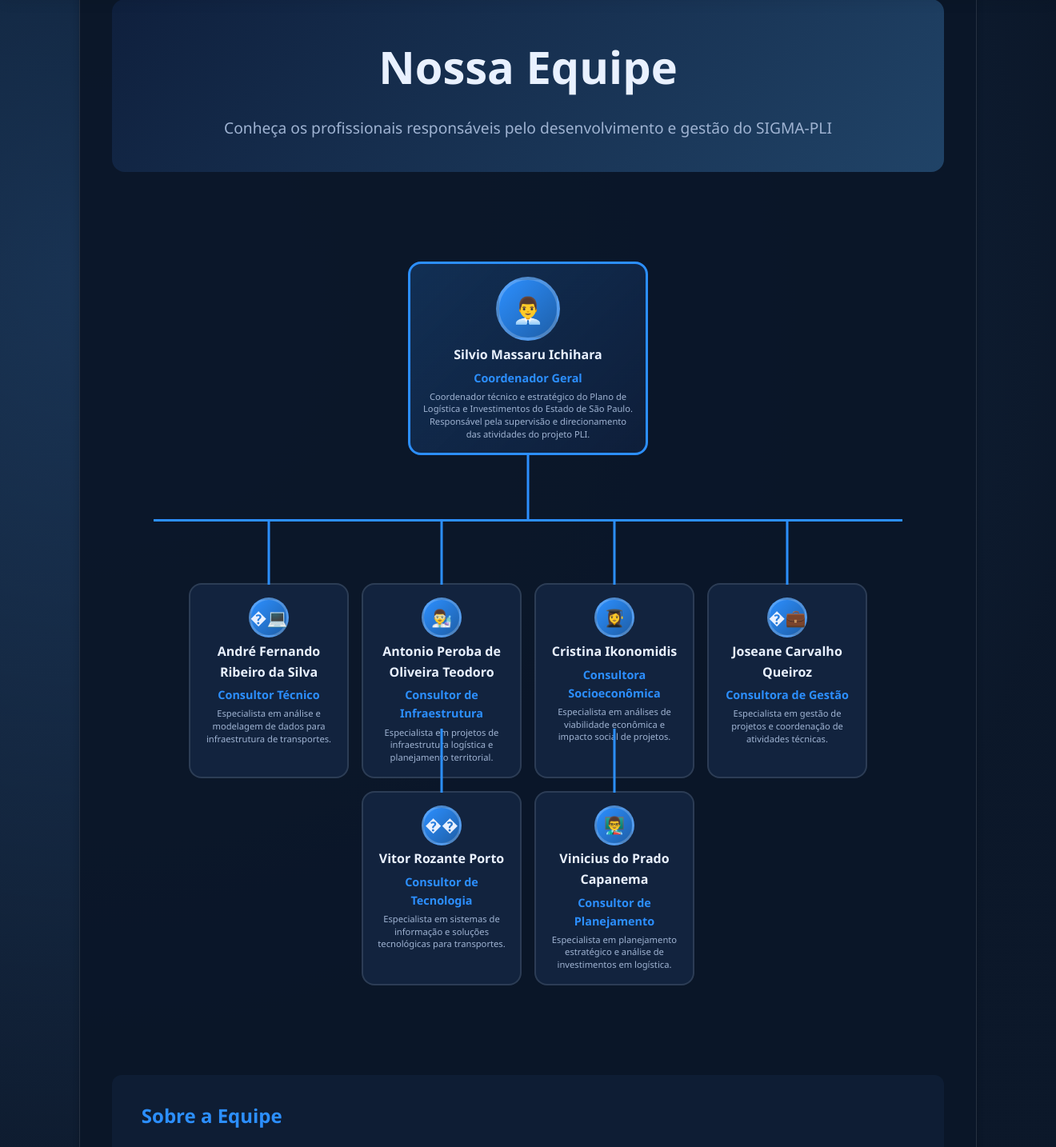
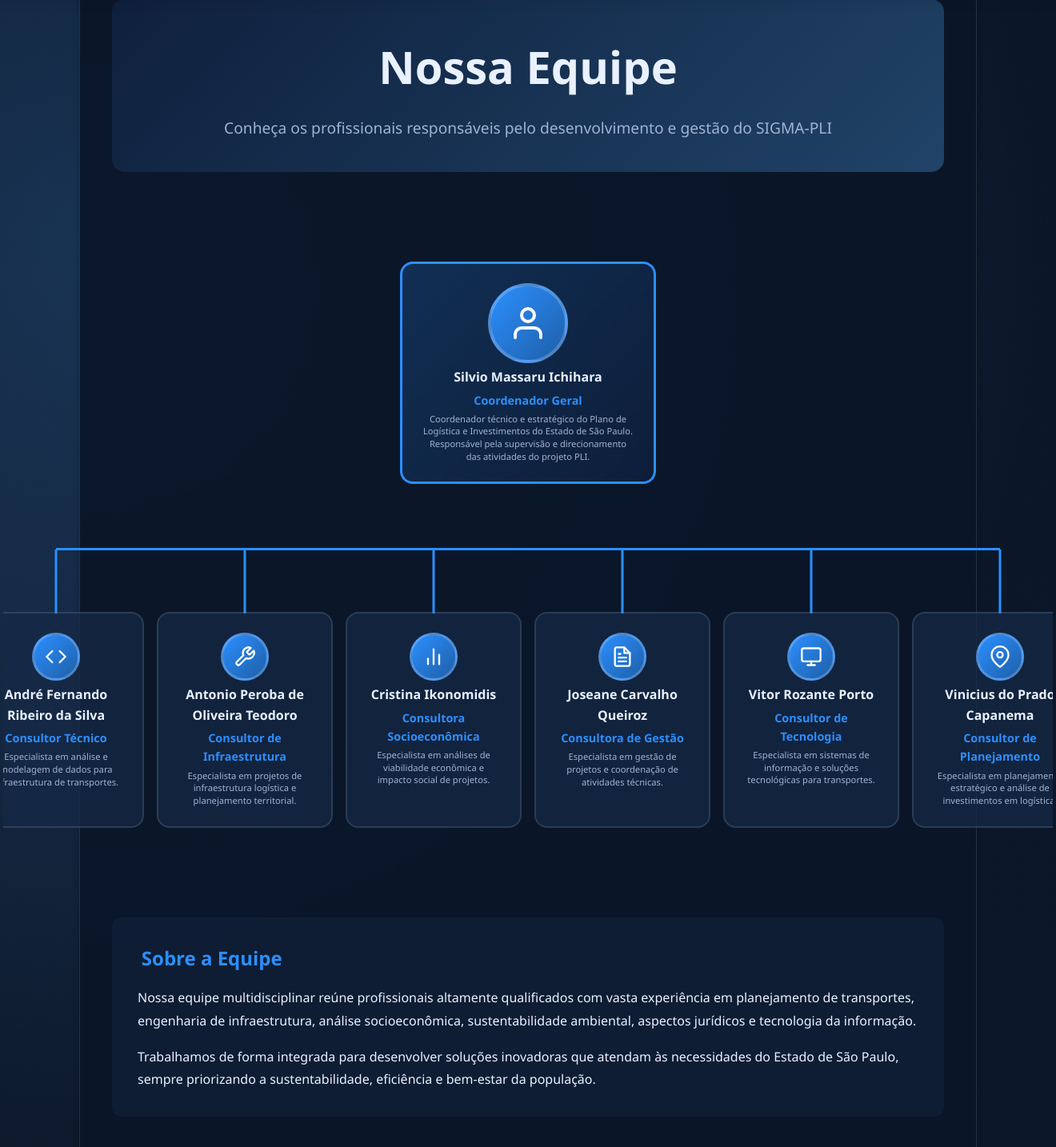
Before and after one commit to vpcapanema/SIGMA-PLI, a FastAPI app: page /equipe in a window 1320 px wide. Shown: the part 90-1524 px from the top of the page at 80% size. Run offline with FastAPI, Linux system fonts and the light colour scheme.

Commit message:
fix(equipe): replace all corrupted emojis with SVG icons, restore card dimensions, fix org chart layout

```diff
--- a/static/css/M00_home/style_home_team.css
+++ b/static/css/M00_home/style_home_team.css
@@ -39,11 +39,11 @@
 .org-level {
   display: flex;
   justify-content: center;
-  flex-wrap: wrap;
+  flex-wrap: nowrap;
   gap: var(--spacing-md);
   margin: var(--spacing-xl) 0;
   position: relative;
-  max-width: 100%;
+  overflow-x: auto;
   padding: 0 var(--spacing-md);
 }
 
@@ -51,13 +51,15 @@
   background: rgba(22, 42, 72, 0.7);
   border: 2px solid var(--dashboard-border);
   border-radius: var(--border-radius-lg);
-  padding: var(--spacing-md);
-  min-width: 180px;
-  max-width: 200px;
+  padding: var(--spacing-lg);
+  min-width: 200px;
+  max-width: 220px;
   text-align: center;
   position: relative;
   transition: all 0.3s ease;
   flex-shrink: 0;
+  word-break: break-word;
+  overflow-wrap: break-word;
 }
 
 .org-card:hover {
@@ -74,13 +76,13 @@
   );
   border-color: var(--dashboard-accent);
   border-width: 3px;
-  min-width: 280px;
-  max-width: 300px;
+  min-width: 300px;
+  max-width: 320px;
 }
 
 .org-card .icon {
-  width: 50px;
-  height: 50px;
+  width: 60px;
+  height: 60px;
   border-radius: 50%;
   background: linear-gradient(135deg, var(--dashboard-accent), #1e5fa8);
   display: flex;
@@ -91,11 +93,23 @@
   border: 3px solid rgba(255, 255, 255, 0.2);
 }
 
+.org-card .icon svg {
+  color: white;
+  stroke: white;
+  width: 28px;
+  height: 28px;
+}
+
 .org-card.coordinator .icon {
-  width: 80px;
-  height: 80px;
+  width: 100px;
+  height: 100px;
   font-size: 2rem;
   border-width: 4px;
+}
+
+.org-card.coordinator .icon svg {
+  width: 48px;
+  height: 48px;
 }
 
 .org-card .name {
--- a/templates/pages/M00_home/template_equipe_pagina.html
+++ b/templates/pages/M00_home/template_equipe_pagina.html
@@ -46,7 +46,14 @@
                         <!-- Nível 1: Coordenador -->
                         <div class="org-level level-1">
                             <div class="org-card coordinator">
-                                <div class="icon">👨‍💼</div>
+                                <div class="icon">
+                                    <svg xmlns="http://www.w3.org/2000/svg" width="32" height="32" viewBox="0 0 24 24"
+                                        fill="none" stroke="currentColor" stroke-width="2" stroke-linecap="round"
+                                        stroke-linejoin="round">
+                                        <path d="M20 21v-2a4 4 0 0 0-4-4H8a4 4 0 0 0-4 4v2"></path>
+                                        <circle cx="12" cy="7" r="4"></circle>
+                                    </svg>
+                                </div>
                                 <div class="name">Silvio Massaru Ichihara</div>
                                 <div class="role">Coordenador Geral</div>
                                 <div class="description">
@@ -60,7 +67,14 @@
                         <!-- Nível 2: Consultores -->
                         <div class="org-level level-2">
                             <div class="org-card consultant">
-                                <div class="icon">�‍💻</div>
+                                <div class="icon">
+                                    <svg xmlns="http://www.w3.org/2000/svg" width="24" height="24" viewBox="0 0 24 24"
+                                        fill="none" stroke="currentColor" stroke-width="2" stroke-linecap="round"
+                                        stroke-linejoin="round">
+                                        <polyline points="16 18 22 12 16 6"></polyline>
+                                        <polyline points="8 6 2 12 8 18"></polyline>
+                                    </svg>
+                                </div>
                                 <div class="name">André Fernando Ribeiro da Silva</div>
                                 <div class="role">Consultor Técnico</div>
                                 <div class="description">
@@ -69,7 +83,15 @@
                             </div>
 
                             <div class="org-card consultant">
-                                <div class="icon">👨‍🔬</div>
+                                <div class="icon">
+                                    <svg xmlns="http://www.w3.org/2000/svg" width="24" height="24" viewBox="0 0 24 24"
+                                        fill="none" stroke="currentColor" stroke-width="2" stroke-linecap="round"
+                                        stroke-linejoin="round">
+                                        <path
+                                            d="M14.7 6.3a1 1 0 0 0 0 1.4l1.6 1.6a1 1 0 0 0 1.4 0l3.77-3.77a6 6 0 0 1-7.94 7.94l-6.91 6.91a2.12 2.12 0 0 1-3-3l6.91-6.91a6 6 0 0 1 7.94-7.94l-3.76 3.76z">
+                                        </path>
+                                    </svg>
+                                </div>
                                 <div class="name">Antonio Peroba de Oliveira Teodoro</div>
                                 <div class="role">Consultor de Infraestrutura</div>
                                 <div class="description">
@@ -78,7 +100,15 @@
                             </div>
 
                             <div class="org-card consultant">
-                                <div class="icon">👩‍🎓</div>
+                                <div class="icon">
+                                    <svg xmlns="http://www.w3.org/2000/svg" width="24" height="24" viewBox="0 0 24 24"
+                                        fill="none" stroke="currentColor" stroke-width="2" stroke-linecap="round"
+                                        stroke-linejoin="round">
+                                        <line x1="18" y1="20" x2="18" y2="10"></line>
+                                        <line x1="12" y1="20" x2="12" y2="4"></line>
+                                        <line x1="6" y1="20" x2="6" y2="14"></line>
+                                    </svg>
+                                </div>
                                 <div class="name">Cristina Ikonomidis</div>
                                 <div class="role">Consultora Socioeconômica</div>
                                 <div class="description">
@@ -87,7 +117,17 @@
                             </div>
 
                             <div class="org-card consultant">
-                                <div class="icon">�‍💼</div>
+                                <div class="icon">
+                                    <svg xmlns="http://www.w3.org/2000/svg" width="24" height="24" viewBox="0 0 24 24"
+                                        fill="none" stroke="currentColor" stroke-width="2" stroke-linecap="round"
+                                        stroke-linejoin="round">
+                                        <path d="M14 2H6a2 2 0 0 0-2 2v16a2 2 0 0 0 2 2h12a2 2 0 0 0 2-2V8z"></path>
+                                        <polyline points="14 2 14 8 20 8"></polyline>
+                                        <line x1="16" y1="13" x2="8" y2="13"></line>
+                                        <line x1="16" y1="17" x2="8" y2="17"></line>
+                                        <polyline points="10 9 9 9 8 9"></polyline>
+                                    </svg>
+                                </div>
                                 <div class="name">Joseane Carvalho Queiroz</div>
                                 <div class="role">Consultora de Gestão</div>
                                 <div class="description">
@@ -96,7 +136,15 @@
                             </div>
 
                             <div class="org-card consultant">
-                                <div class="icon">�‍�</div>
+                                <div class="icon">
+                                    <svg xmlns="http://www.w3.org/2000/svg" width="24" height="24" viewBox="0 0 24 24"
+                                        fill="none" stroke="currentColor" stroke-width="2" stroke-linecap="round"
+                                        stroke-linejoin="round">
+                                        <rect x="2" y="3" width="20" height="14" rx="2" ry="2"></rect>
+                                        <line x1="8" y1="21" x2="16" y2="21"></line>
+                                        <line x1="12" y1="17" x2="12" y2="21"></line>
+                                    </svg>
+                                </div>
                                 <div class="name">Vitor Rozante Porto</div>
                                 <div class="role">Consultor de Tecnologia</div>
                                 <div class="description">
@@ -105,7 +153,14 @@
                             </div>
 
                             <div class="org-card consultant">
-                                <div class="icon">👨‍🏫</div>
+                                <div class="icon">
+                                    <svg xmlns="http://www.w3.org/2000/svg" width="24" height="24" viewBox="0 0 24 24"
+                                        fill="none" stroke="currentColor" stroke-width="2" stroke-linecap="round"
+                                        stroke-linejoin="round">
+                                        <path d="M21 10c0 7-9 13-9 13s-9-6-9-13a9 9 0 0 1 18 0z"></path>
+                                        <circle cx="12" cy="10" r="3"></circle>
+                                    </svg>
+                                </div>
                                 <div class="name">Vinicius do Prado Capanema</div>
                                 <div class="role">Consultor de Planejamento</div>
                                 <div class="description">
```
